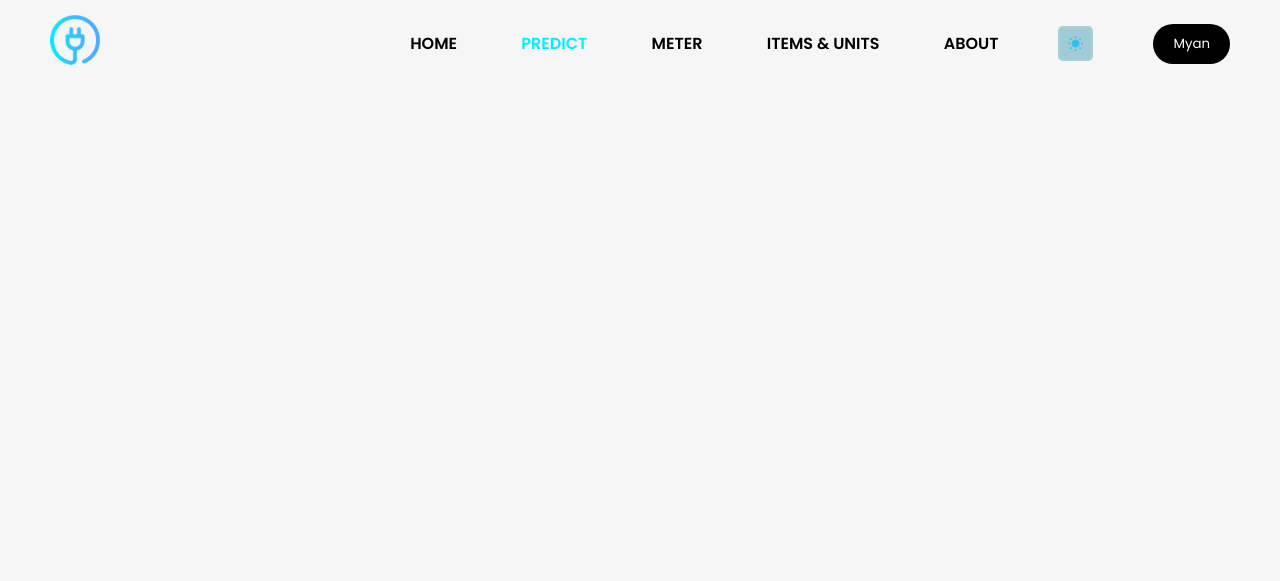
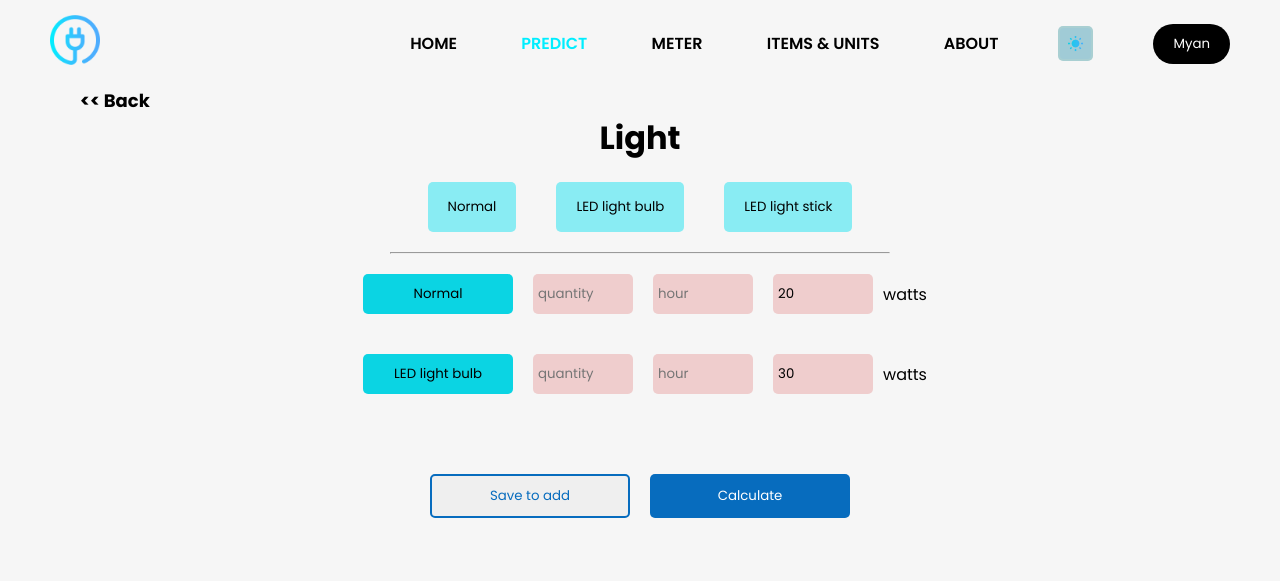
Before and after one commit to wynehtetaung/embc, a plain HTML site: page assets/src/detail.html in a window 1280 px wide. Drawn offline with Linux system fonts and the light colour scheme.

Commit message:
detail and meter pages are added

```diff
--- /dev/null
+++ b/assets/css/detail.css
@@ -0,0 +1,125 @@
+h3 {
+  font-size: 18px;
+  margin-left: 80px;
+}
+a {
+  text-decoration: none;
+  color: #000;
+}
+
+h1,
+.btn-gp {
+  display: flex;
+  align-items: center;
+  justify-content: center;
+}
+
+.btn-gp {
+  margin: 20px 0;
+}
+
+.btn-gp button {
+  margin: 0 20px;
+  padding: 15px 20px;
+  background: #89ecf3;
+  backface-visibility: 20%;
+  outline: 0;
+  border: 0;
+  border-radius: 5px;
+  cursor: pointer;
+}
+
+.btn-gp button:hover {
+  background: #0bd4e3;
+}
+
+hr {
+  width: 500px;
+
+  margin: 0 auto;
+}
+
+.format {
+  display: flex;
+  justify-content: center;
+  align-items: center;
+}
+
+.format button {
+  width: 150px;
+  border-radius: 5px;
+  padding: 10px 0;
+  margin: 20px 10px;
+  background: #0bd4e3;
+  border: 0;
+  outline: 0;
+}
+
+.format input {
+  width: 100px;
+  padding: 10px 5px;
+  margin: 20px 10px;
+  border: 0;
+  outline: 0;
+  border-radius: 5px;
+  background: #efcdcd;
+}
+input::-webkit-outer-spin-button,
+input::-webkit-inner-spin-button {
+  -webkit-appearance: none;
+  margin: 0;
+}
+
+/* .duration {
+  display: flex;
+  align-items: center;
+  justify-content: center;
+  width: 250px;
+  padding: 10px 5px;
+  margin: 20px 10px;
+  border: 0;
+  outline: 0;
+  border-radius: 5px;
+  background: #efcdcd;
+  color: #000;
+} */
+
+.final {
+  display: flex;
+  align-content: center;
+  justify-content: center;
+}
+
+.final .add {
+  width: 200px;
+  padding: 10px 5px;
+  margin: 60px 10px;
+  border: 2px solid#076cbe;
+  border-radius: 5px;
+  color: #076cbe;
+  transition: 0.2s;
+}
+.final .add:hover {
+  background: #076cbe;
+  color: #fafafa;
+  transition: 0.2s;
+}
+
+.final .calculate {
+  width: 200px;
+  padding: 10px 5px;
+  margin: 60px 10px;
+  border: 0;
+  outline: 0;
+  border-radius: 5px;
+  background: #076cbe;
+  color: #ffffff;
+  transition: 0.2s;
+}
+
+.final .calculate:hover {
+  border: 2px solid#076cbe;
+  background: #ffffff;
+  transition: 0.2s;
+  color: #000;
+}
--- a/assets/css/meter.css
+++ b/assets/css/meter.css
@@ -2,10 +2,11 @@ h1 {
   display: flex;
   align-items: center;
   justify-content: center;
+  margin-top: -10px;
 }
 
 .box {
-  margin-top: 30px;
+  margin-top: 20px;
   width: 100%;
   display: flex;
   justify-content: center;
@@ -61,7 +62,7 @@ table {
   display: flex;
   align-items: center;
   justify-content: center;
-  margin: 40px 0;
+  margin: 30px 0;
   border-collapse: collapse;
   border-radius: 10px;
 }
@@ -75,13 +76,14 @@ tr {
   text-align: center;
 }
 
-.total {
-  font-size: 25px;
-  font-weight: 600;
-  border: none;
+th {
+  background: #048efe;
+  color: #fff;
 }
 
-.total-text {
-  text-align: end;
-  border: none;
+.total {
+  font-size: 20px;
+  font-weight: 600;
+
+  background: #04eefe;
 }
--- a/assets/src/detail.html
+++ b/assets/src/detail.html
@@ -11,6 +11,7 @@
     <title>about</title>
 
     <link rel="stylesheet" href="/assets/css/style.css" />
+    <link rel="stylesheet" href="/assets/css/detail.css" />
   </head>
   <body>
     <div class="navbar">
@@ -26,5 +27,33 @@
 
       <button class="localization">Myan</button>
     </div>
+
+    <a href="predict.html"><h3>&lt;&lt; Back</h3></a>
+    <h1>Light</h1>
+    <div class="btn-gp">
+      <button>Normal</button>
+      <button>LED light bulb</button>
+      <button>LED light stick</button>
+    </div>
+    <hr />
+    <div class="format">
+      <button>Normal</button>
+      <input type="number" placeholder="quantity" />
+      <input type="number" placeholder="hour" />
+      <input type="number" value="20" />watts
+    </div>
+    <div class="format">
+      <button>LED light bulb</button>
+      <input type="number" placeholder="quantity" />
+      <input type="number" placeholder="hour" />
+      <input type="number" value="30" />watts
+    </div>
+
+    <!-- <input type="number" class="duration" placeholder="Duration" /> -->
+
+    <div class="final">
+      <button class="add" type="">Save to add</button>
+      <button class="calculate" type="submit">Calculate</button>
+    </div>
   </body>
 </html>
```
Also changed, not shown: assets/src/meter.html (+60 -0 lines).
